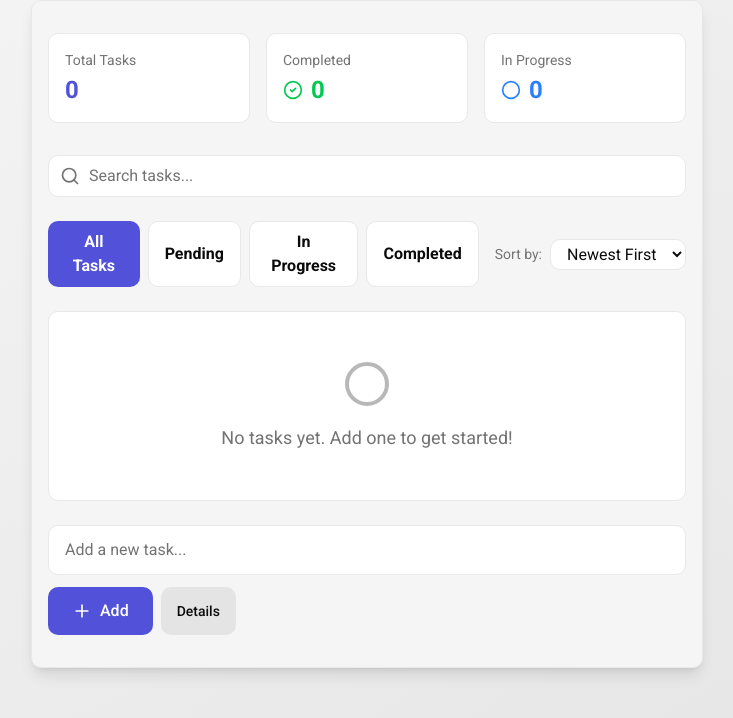
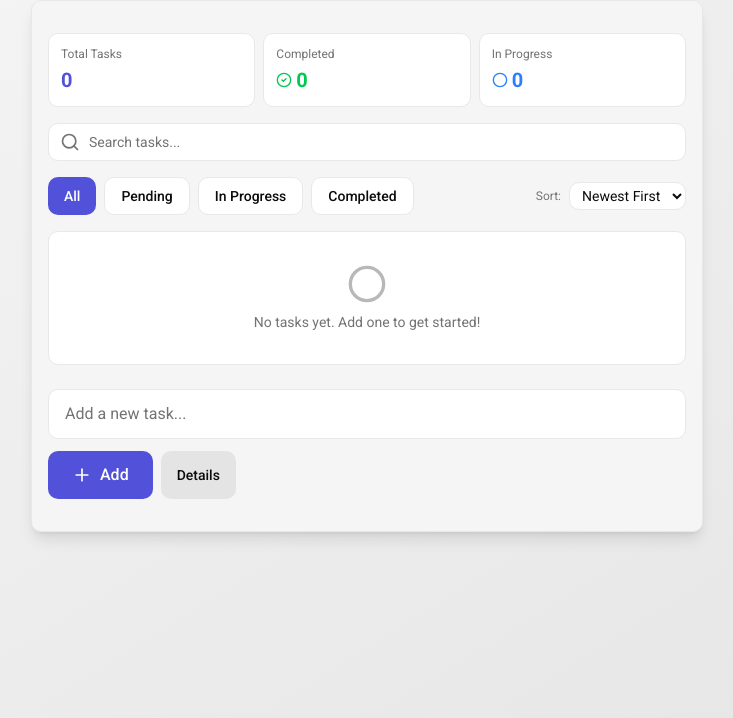
Before and after one commit to shreejanmishra/Tresata_Round_1, a React (Vite) app: page / in a window 1280 px wide. Shown: the top 718 px of the page, without its empty margins (273-1006 px from the left). Built offline with nearby package versions, Linux system fonts and the light colour scheme.

Commit message:
Shrinking the containers and text for better fitting

```diff
--- a/src/TaskFilters.jsx
+++ b/src/TaskFilters.jsx
@@ -1,19 +1,23 @@
 export default function TaskFilters({ currentFilter, onFilterChange }) {
   const filters = [
-    { value: "all", label: "All Tasks" },
+    { value: "all", label: "All" },
     { value: "pending", label: "Pending" },
     { value: "in-progress", label: "In Progress" },
     { value: "completed", label: "Completed" },
   ];
 
   return (
-    <div className="flex gap-2" role="group" aria-label="Task Filters">
+    <div
+      className="flex gap-2 flex-wrap"
+      role="group"
+      aria-label="Filter tasks by status"
+    >
       {filters.map((f) => (
         <button
           key={f.value}
           onClick={() => onFilterChange(f.value)}
           aria-current={currentFilter === f.value ? "true" : "false"}
-          className={`px-4 py-2 rounded-lg font-bold transition-all ${
+          className={`px-4 py-2 rounded-lg font-medium transition-all whitespace-nowrap text-sm ${
             currentFilter === f.value
               ? "bg-primary text-primary-foreground"
               : "bg-card border border-border text-foreground hover:border-primary"
--- a/src/TaskManager.jsx
+++ b/src/TaskManager.jsx
@@ -134,38 +134,38 @@ export default function TaskManager() {
       className="min-h-screen bg-gradient-to-br from-background to-secondary"
     >
       <div className="container max-w-2xl mx-auto px-4 py-8 border border-border rounded-lg bg-background shadow-lg">
-        <div className="grid grid-cols-3 gap-4 mb-8">
-          <div className="bg-card rounded-lg p-4 border border-border">
-            <div className="text-sm text-muted-foreground mb-1">
+        <div className="grid grid-cols-3 gap-2 mb-4">
+          <div className="bg-card rounded-lg p-3 border border-border">
+            <div className="text-xs text-muted-foreground mb-1">
               Total Tasks
             </div>
             <div
-              className="text-2xl font-bold text-primary"
+              className="text-xl font-bold text-primary"
               data-testid="total-count"
             >
               {tasks.length}
             </div>
           </div>
-          <div className="bg-card rounded-lg p-4 border border-border">
-            <div className="text-sm text-muted-foreground mb-1">Completed</div>
-            <div className="flex items-center gap-2">
-              <CheckCircle2 className="w-5 h-5 text-green-500" />
+          <div className="bg-card rounded-lg p-3 border border-border">
+            <div className="text-xs text-muted-foreground mb-1">Completed</div>
+            <div className="flex items-center gap-1">
+              <CheckCircle2 className="w-4 h-4 text-green-500" />
               <span
-                className="text-2xl font-bold text-green-500"
+                className="text-xl font-bold text-green-500"
                 data-testid="completed-count"
               >
                 {completedCount}
               </span>
             </div>
           </div>
-          <div className="bg-card rounded-lg p-4 border border-border">
-            <div className="text-sm text-muted-foreground mb-1">
+          <div className="bg-card rounded-lg p-3 border border-border">
+            <div className="text-xs text-muted-foreground mb-1">
               In Progress
             </div>
-            <div className="flex items-center gap-2">
-              <Circle className="w-5 h-5 text-blue-500" />
+            <div className="flex items-center gap-1">
+              <Circle className="w-4 h-4 text-blue-500" />
               <span
-                className="text-2xl font-bold text-blue-500"
+                className="text-xl font-bold text-blue-500"
                 data-testid="in-progress-count"
               >
                 {inProgressCount}
@@ -174,7 +174,7 @@ export default function TaskManager() {
           </div>
         </div>
 
-        <div className="mb-6">
+        <div className="mb-4">
           <div className="relative">
             <Search className="absolute left-3 top-1/2 transform -translate-y-1/2 w-5 h-5 text-muted-foreground" />
             <input
@@ -183,7 +183,7 @@ export default function TaskManager() {
               value={searchQuery}
               onChange={(e) => setSearchQuery(e.target.value)}
               aria-label="Search tasks by title"
-              className="w-full pl-10 pr-10 py-2 rounded-lg bg-card border border-border text-foreground placeholder-muted-foreground focus:outline-none focus:ring-2 focus:ring-primary transition-all"
+              className="w-full pl-10 pr-10 py-2 rounded-lg bg-card border border-border text-foreground placeholder-muted-foreground focus:outline-none focus:ring-2 focus:ring-primary transition-all text-sm"
             />
             {searchQuery && (
               <button
@@ -197,20 +197,20 @@ export default function TaskManager() {
           </div>
         </div>
 
-        <div className="flex flex-col gap-4 mb-6 md:flex-row md:items-center md:justify-between">
+        <div className="flex flex-col gap-2 mb-4 md:flex-row md:items-center md:justify-between">
           <div className="flex-1">
             <TaskFilters currentFilter={filter} onFilterChange={setFilter} />
           </div>
           <div className="flex items-center gap-2">
-            <label htmlFor="sort-by" className="text-sm text-muted-foreground">
-              Sort by:
+            <label htmlFor="sort-by" className="text-xs text-muted-foreground">
+              Sort:
             </label>
             <select
               id="sort-by"
               aria-label="Sort tasks by name or creation time"
               value={sortBy}
               onChange={(e) => setSortBy(e.target.value)}
-              className="px-3 py-1 rounded-lg bg-card border border-border text-foreground focus:outline-none focus:ring-2 focus:ring-primary transition-all"
+              className="px-2 py-1 rounded-lg bg-card border border-border text-foreground focus:outline-none focus:ring-2 focus:ring-primary transition-all text-sm"
             >
               <option value="newest">Newest First</option>
               <option value="oldest">Oldest First</option>
@@ -222,9 +222,9 @@ export default function TaskManager() {
 
         <div>
           {filteredTasks.length === 0 ? (
-            <div className="text-center py-12 bg-card rounded-lg border border-border">
-              <Circle className="w-12 h-12 text-muted-foreground mx-auto mb-4 opacity-50" />
-              <p className="text-muted-foreground text-lg">
+            <div className="text-center py-8 bg-card rounded-lg border border-border">
+              <Circle className="w-10 h-10 text-muted-foreground mx-auto mb-2 opacity-50" />
+              <p className="text-muted-foreground text-sm">
                 {tasks.length === 0
                   ? "No tasks yet. Add one to get started!"
                   : debouncedSearchQuery
@@ -242,13 +242,13 @@ export default function TaskManager() {
                 onUpdateTask={updateTask}
                 onDeleteTask={deleteTask}
               />
-              <div className="flex flex-col gap-4 mt-6">
-                <div className="flex items-center justify-center gap-3">
+              <div className="flex flex-col gap-2 mt-3">
+                <div className="flex items-center justify-center gap-2">
                   <label
                     htmlFor="items-per-page"
-                    className="text-sm text-muted-foreground"
+                    className="text-xs text-muted-foreground"
                   >
-                    Items per page:
+                    Tasks/Page:
                   </label>
                   <select
                     id="items-per-page"
@@ -262,7 +262,7 @@ export default function TaskManager() {
                       );
                       setCurrentPage(1);
                     }}
-                    className="px-3 py-1 rounded-lg bg-card border border-border text-foreground focus:outline-none focus:ring-2 focus:ring-primary transition-all"
+                    className="px-2 py-1 rounded-lg bg-card border border-border text-foreground focus:outline-none focus:ring-2 focus:ring-primary transition-all text-sm"
                   >
                     <option value={5}>5</option>
                     <option value={10}>10</option>
@@ -270,22 +270,22 @@ export default function TaskManager() {
                     <option value="all">All</option>
                   </select>
                 </div>
-                <div className="flex items-center justify-between px-2">
+                <div className="flex items-center justify-between px-2 gap-2">
                   <button
                     onClick={() =>
                       setCurrentPage((prev) => Math.max(1, prev - 1))
                     }
                     disabled={currentPage === 1 || itemsPerPage === "all"}
                     aria-label="Go to previous page"
-                    className="flex items-center gap-2 px-4 py-2 rounded-lg bg-card border border-border text-foreground hover:bg-secondary disabled:opacity-50 disabled:cursor-not-allowed transition-colors"
+                    className="flex items-center gap-1 px-3 py-1 rounded-lg bg-card border border-border text-foreground hover:bg-secondary disabled:opacity-50 disabled:cursor-not-allowed transition-colors text-sm"
                   >
                     <ChevronLeft className="w-4 h-4" />
-                    Previous
+                    Prev
                   </button>
-                  <span className="text-sm text-muted-foreground">
+                  <span className="text-xs text-muted-foreground whitespace-nowrap">
                     {itemsPerPage === "all"
-                      ? `All ${filteredTasks.length} tasks`
-                      : `Page ${currentPage} of ${totalPages}`}
+                      ? `All ${filteredTasks.length}`
+                      : `${currentPage} of ${totalPages}`}
                   </span>
                   <button
                     onClick={() =>
@@ -295,7 +295,7 @@ export default function TaskManager() {
                       currentPage === totalPages || itemsPerPage === "all"
                     }
                     aria-label="Go to next page"
-                    className="flex items-center gap-2 px-4 py-2 rounded-lg bg-card border border-border text-foreground hover:bg-secondary disabled:opacity-50 disabled:cursor-not-allowed transition-colors"
+                    className="flex items-center gap-1 px-3 py-1 rounded-lg bg-card border border-border text-foreground hover:bg-secondary disabled:opacity-50 disabled:cursor-not-allowed transition-colors text-sm"
                   >
                     Next
                     <ChevronRight className="w-4 h-4" />
```
